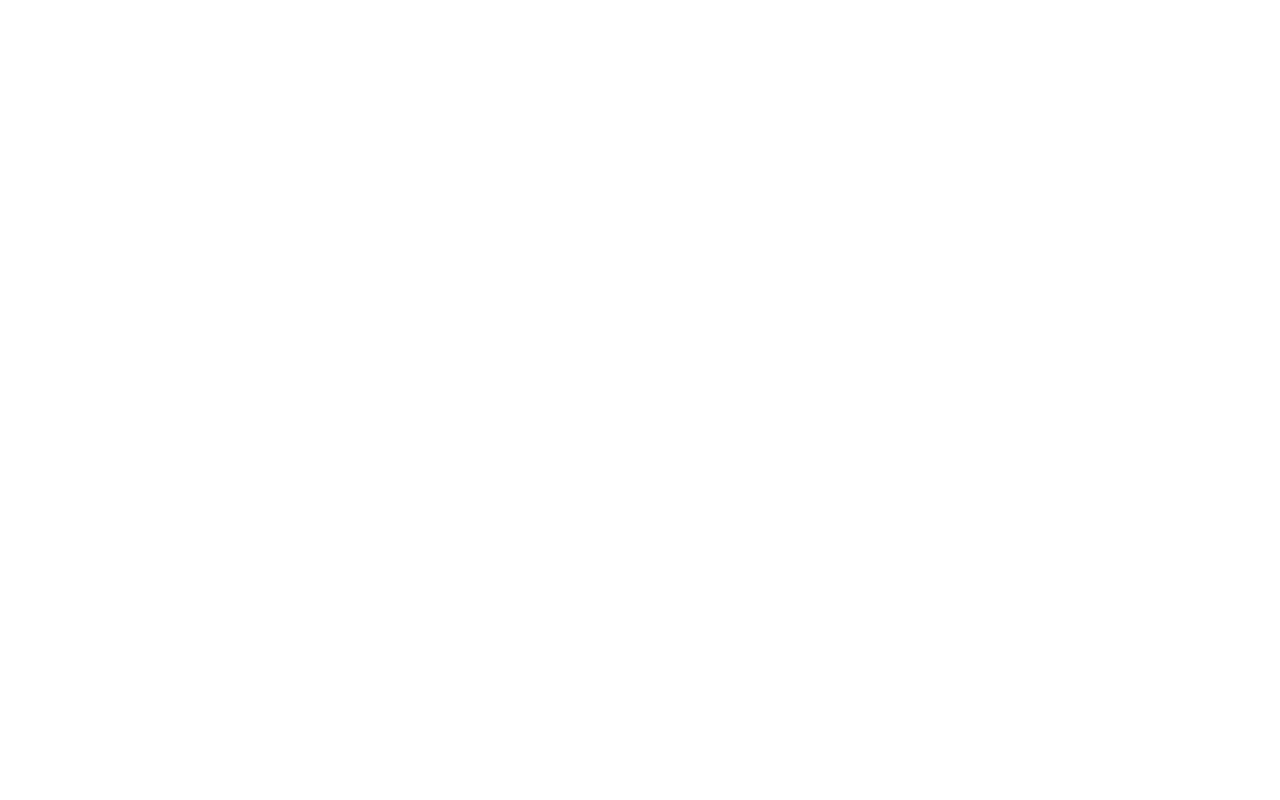
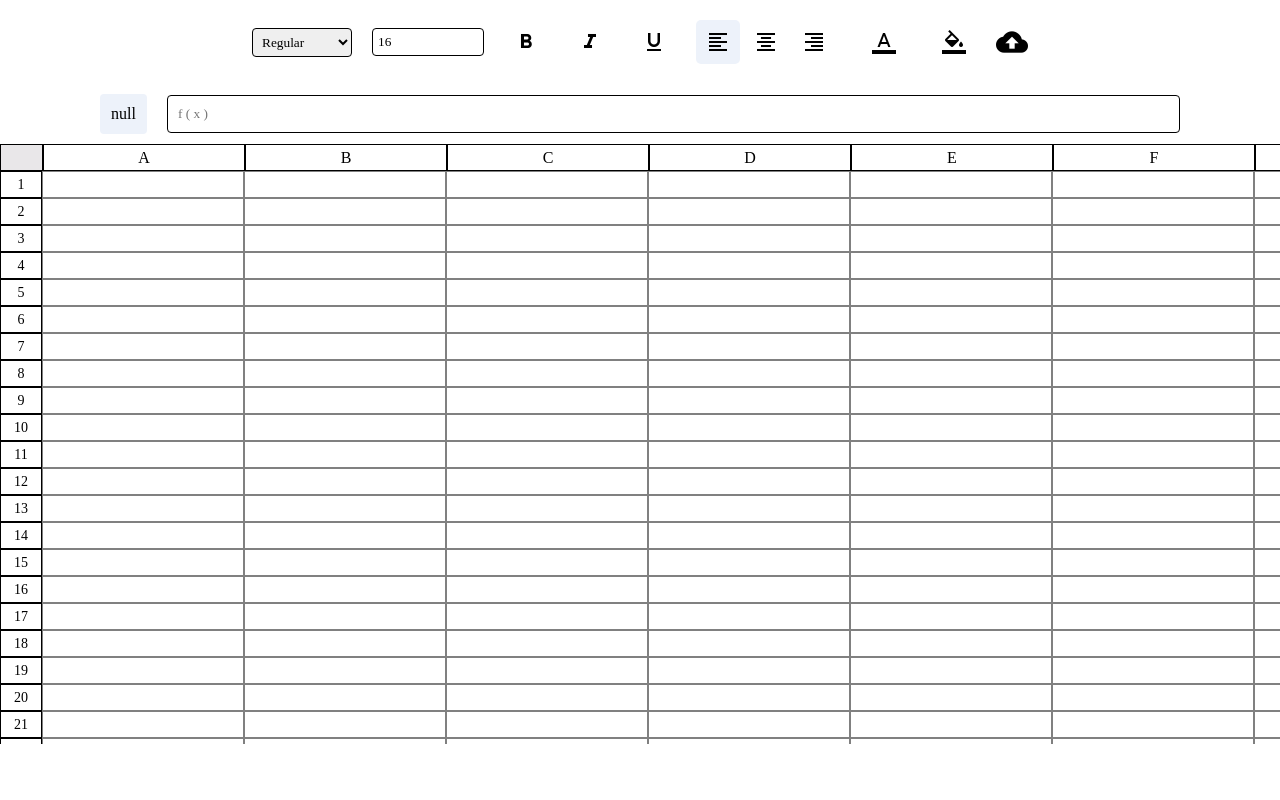
Before and after one commit to debasisnayak12/Google-Sheet-Clone, a plain HTML site: page index.html in a window 1280 px wide. Drawn offline with Linux system fonts and the light colour scheme.

Commit message:
under process

```diff
--- /dev/null
+++ b/functionality.js
@@ -0,0 +1,3 @@
+#activeCell{
+    padding:2px;
+}
--- a/index.html
+++ b/index.html
@@ -4,8 +4,66 @@
     <meta charset="UTF-8">
     <meta name="viewport" content="width=device-width, initial-scale=1.0">
     <title>Google Sheet Clone</title>
+    <link rel="stylesheet" href="style.css">
+    <link rel="stylesheet" href="options.css">
+    <link href="https://fonts.googleapis.com/icon?family=Material+Icons"
+      rel="stylesheet">
 </head>
 <body>
+    <div id="options">
+        <form class="form">
+            <select name="fontFamily" class="inputSelNum">
+                <option value="poppins-regular">Regular</option>
+                <option value="poppins-extra-bold">Extra Bold</option>
+                <option value="poppins-medium">Medium</option>
+            </select>
+            <input class="inputSelNum" type="number" min="8" max="32" value="16" />
+            <div>
+                <input type="checkbox" id="bold" name="isBold" />
+                <label for="bold" class="material-icons">format_bold</label>
+            </div>
+            <div>
+                <input type="checkbox" id="italic" name="isItalic" />
+                <label for="italic" class="material-icons">format_italic</label>
+            </div>
+            <div>
+                <input type="checkbox" id="underline" name="isunderline" />
+                <label for="underline" class="material-icons">format_underline</label>
+            </div>
+            <div>
+                <input type="radio" name="align" value="left" id="left" checked/>
+                <label for="left" class="material-icons">format_align_left</label>
+                <input type="radio" name="align" value="center" id="center" />
+                <label for="center" class="material-icons">format_align_center</label>
+                <input type="radio" name="align" value="right" id="right" />
+                <label for="right" class="material-icons">format_align_right</label>
+            </div>
+            <div>
+                <input type="color" name="textColor" id="textcolor" />
+                <label for="textcolor" class="material-icons">format_color_text</label>
+            </div>
+            <div>
+                <input type="color" value="#ffffff" name="bgColor" id="bgcolor" />
+                <label for="bgcolor" class="material-icons">format_color_fill</label>
+            </div>
+            <span onclick="exportData()" id="export" class="material-icons">cloud_upload</span>
+        </form>
+    </div>
+    <div id="cell-state">
+        <div id="activeCell">null</div>
+        <input type="text" placeholder="f ( x )"/>
+    </div>
+    <div id="root">
+        <div id="header">
+            <div class="head-cell first"></div>
+        </div>
+        <div id="body">
+            <div id="sno"></div>
+            <div id="body-container"></div>
+        </div>
+    </div>
 
+    <script src="script.js"></script>
+    <script src="functionality.js"></script>
 </body>
 </html>
--- /dev/null
+++ b/options.css
@@ -0,0 +1,52 @@
+.form{
+    display: flex;
+    justify-content: center;
+    align-items: center;
+    gap: 20px;
+    padding: 20px;
+}
+.inputSelNum{
+    min-width: 100px;
+    padding: 5px;
+    border: none;
+    border: 0.1px solid black;
+    border-radius: 4px;
+}
+.inputSelNum:focus{
+    outline: none;
+}
+input:checked + label{
+    background-color: #EDF2FA;
+}
+input[type="checkbox"] , input[type="radio"] {
+    display: none;
+}
+input[type="color"] {
+    width: 0;
+    height: 0;
+    visibility: hidden;
+}
+input[type="checkbox"] + label, input[type="radio"] + label , input[type="color"] + label {
+    padding: 10px;
+    cursor: pointer;
+    border-radius: 5px;
+}
+#cell-state{
+    display: flex;
+    gap: 20px;
+    padding: 10px 100px;
+    align-items: center;
+}
+#cell-state div{
+    background-color: #EDF2FA;
+    padding: 11px;
+    border-radius: 4px;
+}
+#cell-state input {
+    flex-grow: 1;
+    padding: 10px;
+    border: none;
+    border: 0.1px solid black;
+    border-radius: 4px;
+    outline: none;
+}
--- a/script.js
+++ b/script.js
@@ -0,0 +1,32 @@
+const header = document.getElementById("header");
+const sno = document.getElementById("sno");
+const cellContainer = document.getElementById("body-container");
+
+const columns = 26, rows = 50;
+
+for(let i = 1; i <= columns; i++){
+    const headCell = document.createElement("div");
+    headCell.className = "head-cell";
+    headCell.innerText = String.fromCharCode(64 + i);
+    header.appendChild(headCell);
+}
+
+for(let j = 1; j <= rows; j++){
+    const snoCell = document.createElement("div");
+    snoCell.innerText = j;
+    snoCell.className = "sno-cell";
+    sno.appendChild(snoCell);
+}
+
+for(let row = 1; row <= rows; row++){
+    const rowElement = document.createElement("div");
+    rowElement.className = "row";
+
+    for(let col = 1; col <= columns; col++){
+        const colElement = document.createElement("div");
+        colElement.className = "cell";
+        colElement.contentEditable = true;
+        rowElement.appendChild(colElement);
+    }
+    cellContainer.appendChild(rowElement);
+}
--- a/style.css
+++ b/style.css
@@ -0,0 +1,74 @@
+*{
+    padding: 0;
+    margin: 0;
+    font-family: poppins-regular;
+}
+
+#root{
+    width: 100vw;
+    height: 75vh;
+    overflow: scroll;
+    position: relative;
+}
+
+#header{
+    width: fit-content;
+    display: flex;
+    position: sticky;
+    top: 0;
+    z-index: 120;
+    background-color: #fff;
+}
+
+.head-cell:first-child{
+    position: sticky;
+    top: 0;
+    left: 0;
+    background-color: #e9e7e9;
+    min-width: 41px !important;
+}
+.head-cell{
+    min-width: 200px;
+    height: 25px;
+    border-top-width: 2px;
+    border: 1px solid black;
+    display: flex;
+    text-align: center;
+    align-items: center;
+    justify-content: center;
+}
+#body{
+    display: grid;
+    grid-template-columns: 42px auto;
+}
+#sno{
+    position: sticky;
+    left: 0;
+    z-index: 100;
+    background-color: #fff;
+}
+.sno-cell{
+    height: 25px;
+    min-width: 30px;
+    font-size: 14px;
+    display: flex;
+    justify-content: center;
+    align-items: center;
+    border: 1px solid black;
+}
+.row{
+    display: flex;
+}
+.cell{
+    height: 25px;
+    min-width: 200px;
+    border: 0.1px solid gray;
+}
+.cell:focus{
+    outline: 2px solid #1B72E8;
+}
+
+#export{
+    cursor: pointer;
+    font-size: 32px !important;
+}
```
